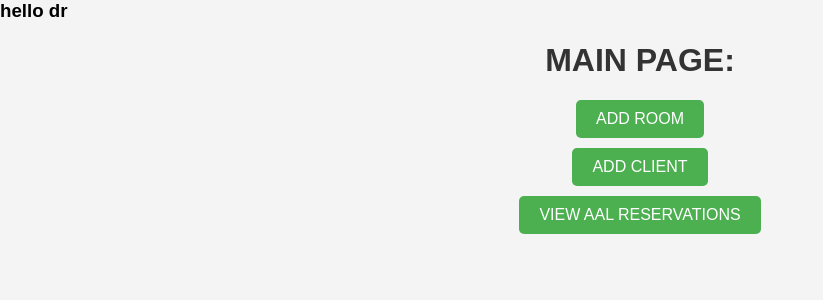
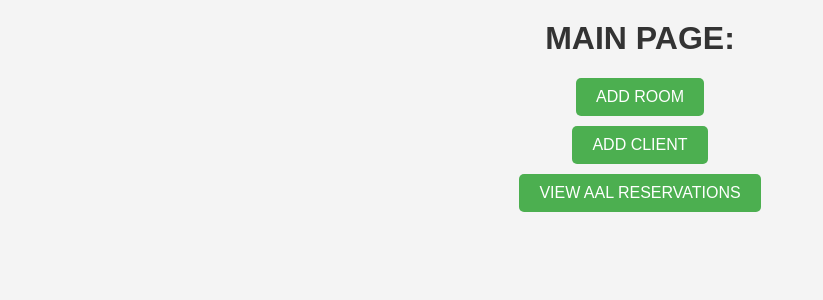
Before and after one commit to TarekM123/php-cicd-project, a PHP site: page /main.php in a window 1280 px wide. Shown: the top 300 px of the page, without its empty margins (0-823 px from the left). Run offline with PHP 8.4, Linux system fonts and the light colour scheme.

Commit message:
Comment out echo statement in main.php

```diff
--- a/main.php
+++ b/main.php
@@ -1,6 +1,6 @@
 <?php
 include('save.php');
-echo "<h3> hello dr </h3>";
+#echo "<h3> hello dr </h3>";
 ?>
 
 <!DOCTYPE html>
```
